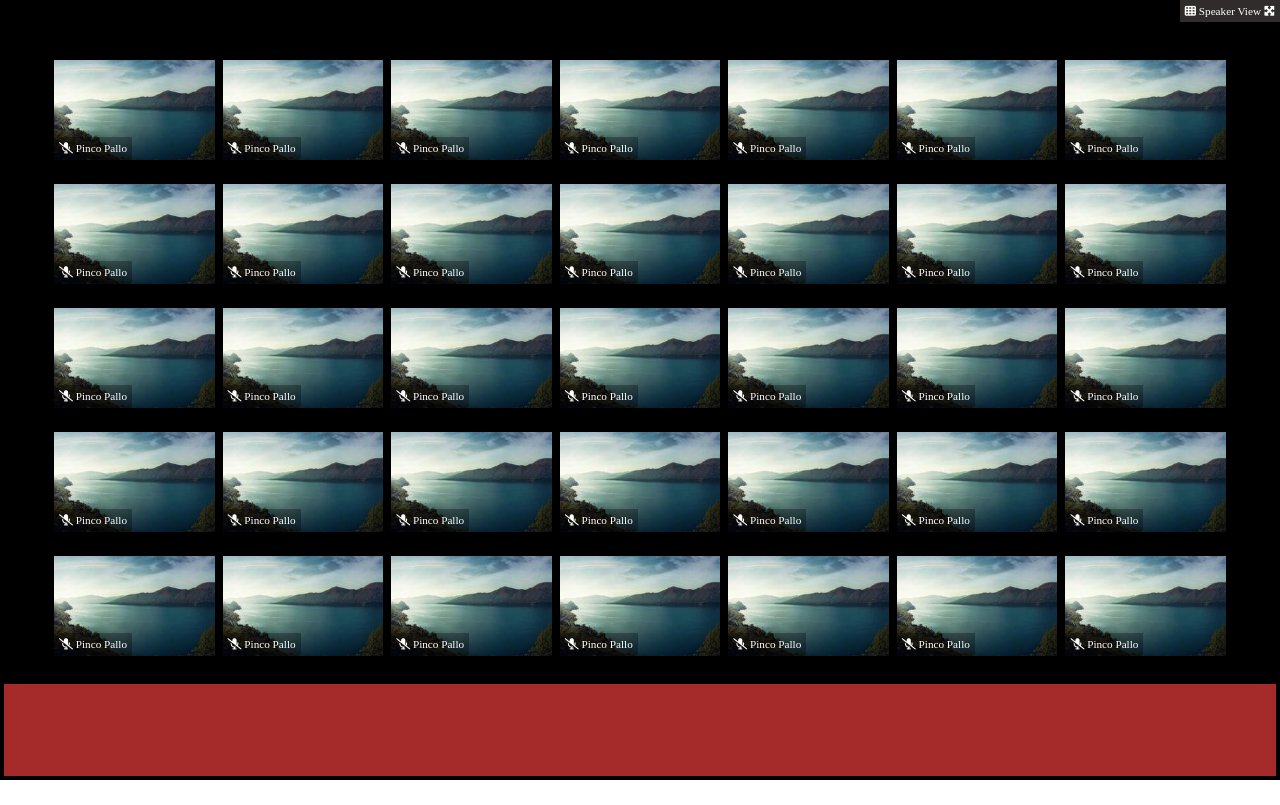
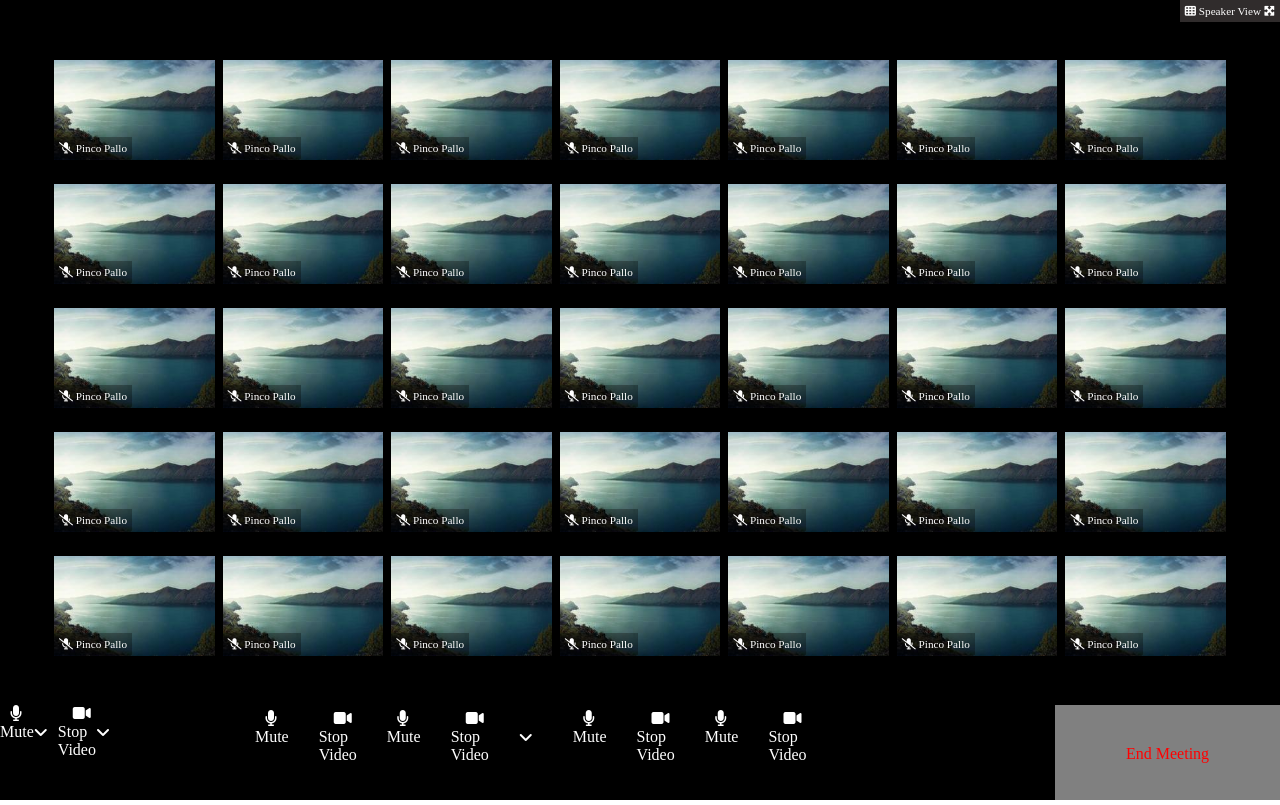
Before and after one commit to Robertarezza/html-css-zoom, a plain HTML site: page index.html in a window 1280 px wide. Drawn offline with Linux system fonts and the light colour scheme.

Commit message:
add:footer

```diff
--- a/css/style.css
+++ b/css/style.css
@@ -16,6 +16,7 @@ img{
     display: flex;
     flex-direction: column;
 
+
 }
 .barra-info{
     position: absolute;
@@ -29,11 +30,12 @@ img{
 }
 .cont-main{
     width: 100%;
-    height:calc(100% - 120px);
+    height:calc(100% - 100px);
     background-color: black;
     padding: 40px;
+    position: relative;
+    /* margin-bottom: 200px;  */
     overflow: auto;
-    position: relative;
 }
 
 .cont-img{
@@ -44,16 +46,17 @@ img{
     padding: 10px;
     flex-wrap: wrap;
     align-content: stretch;
-
+    /* max-height: 1100px; */
 
 }
 .cont-img>div{
     width: calc(100%/7);
-    height: 100%;
+    /* height: 100%; */
     /* border: 1px solid black; */
     background-size: cover;
     padding: 10px 4px;
     position: relative;
+    display: inline-block;
 
 }
 
@@ -69,7 +72,74 @@ img{
 .cont-footer{
     width: 100%;
     height:100px;
-    background-color: brown;
-    border: 4px solid black;
+    background-color:black;
+    /* border: 4px solid black; */
+    display: flex;
+    color: white;
+    padding-top: 5px;
 
 }
+.cont-liste{
+    /* width: 100%; */
+    /* border: 2px solid black; */
+    display: flex;
+}
+
+.lista-sx{
+    width: 25%;
+    height: 100px;
+    /* background-color: antiquewhite; */
+    display: flex;
+    /* justify-content: space-around; */
+}
+
+.lista-centro{
+    width: 50%;
+    height: 100px;
+    /* background-color: blue; */
+}
+
+.fine{
+    width: 25%;
+    /* height: 100px; */
+    background-color: gray;
+    color: red;
+    text-align: center;
+    padding-top: 40px;
+}
+
+/* liste */
+ul{
+    display: flex;
+    justify-content: center;
+    list-style-type: none;
+    flex-direction: column;
+}
+
+.fa-microphone{
+    margin-left: 10px;
+}
+.fa-angle-down{
+    padding-top: 20px;
+    padding-right: 10px;
+}
+.fa-video{
+    padding-left: 15px;
+}
+.lista-centro{
+    width: 25%;
+    height: 100px;
+    /* background-color: antiquewhite; */
+    display: flex;
+    /* justify-content: space-around; */
+}
+.centro{
+    /* justify-content: center; */
+    width: 100%;
+    padding-left: 120px;
+}
+
+.lista-centro>div{
+  margin: 5px;
+  padding: 0 10px;
+}
--- a/index.html
+++ b/index.html
@@ -6,7 +6,9 @@
     <meta name="viewport" content="width=device-width, initial-scale=1.0">
     <title>Document</title>
     <link rel="stylesheet" href="./css/style.css">
-    <link rel="stylesheet" href="https://cdnjs.cloudflare.com/ajax/libs/font-awesome/6.5.1/css/all.min.css" integrity="sha512-DTOQO9RWCH3ppGqcWaEA1BIZOC6xxalwEsw9c2QQeAIftl+Vegovlnee1c9QX4TctnWMn13TZye+giMm8e2LwA==" crossorigin="anonymous" referrerpolicy="no-referrer" />
+    <link rel="stylesheet" href="https://cdnjs.cloudflare.com/ajax/libs/font-awesome/6.5.1/css/all.min.css"
+        integrity="sha512-DTOQO9RWCH3ppGqcWaEA1BIZOC6xxalwEsw9c2QQeAIftl+Vegovlnee1c9QX4TctnWMn13TZye+giMm8e2LwA=="
+        crossorigin="anonymous" referrerpolicy="no-referrer" />
 </head>
 
 <body>
@@ -163,10 +165,94 @@
         <!--/ main -->
         <!-- footer -->
 
-        <div class="cont-footer"></div>
+        <div class="cont-footer">
+            <div class="cont-liste">
+                <div class="lista-sx">
+                    <div>
+                        <ul>
+                            <li><i class="fa-solid fa-microphone"></i></li>
+                            <li>Mute</li>
+                        </ul>
+                    </div>
+                    <span><i class="fa-solid fa-angle-down"></i></span>
+                    <div>
+                        <ul>
+                            <li><i class="fa-solid fa-video"></i></li>
+                            <li>Stop Video</li>
+                        </ul>
+                    </div>
+                    <div>
+                        <span><i class="fa-solid fa-angle-down"></i></span>
+                    </div>
+                </div>
+            </div>
+            <div class="cont-liste centro">
+                <div class="lista-centro">
+
+                    <div>
+                        <ul>
+                            <li><i class="fa-solid fa-microphone"></i></li>
+                            <li>Mute</li>
+                        </ul>
+                    </div>
+                    <div>
+                        <ul>
+                            <li><i class="fa-solid fa-video"></i></li>
+                            <li>Stop Video</li>
+                        </ul>
+                    </div>
+
+                    <div>
+                        <ul>
+                            <li><i class="fa-solid fa-microphone"></i></li>
+                            <li>Mute</li>
+                        </ul>
+                    </div>
+                    <div>
+                        <ul>
+                            <li><i class="fa-solid fa-video"></i></li>
+                            <li>Stop Video</li>
+                        </ul>
+                    </div>
+                    <div>
+                        <span><i class="fa-solid fa-angle-down"></i></span>
+                    </div>
+                    <div>
+                        <ul>
+                            <li><i class="fa-solid fa-microphone"></i></li>
+                            <li>Mute</li>
+                        </ul>
+                    </div>
+                    <div>
+                        <ul>
+                            <li><i class="fa-solid fa-video"></i></li>
+                            <li>Stop Video</li>
+                        </ul>
+                    </div>
+
+                    <div>
+                        <ul>
+                            <li><i class="fa-solid fa-microphone"></i></li>
+                            <li>Mute</li>
+                        </ul>
+                    </div>
+                    <div>
+                        <ul>
+                            <li><i class="fa-solid fa-video"></i></li>
+                            <li>Stop Video</li>
+                        </ul>
+                    </div>
+                </div>
+
+            </div>
+            <div class="fine">
+                End Meeting
+            </div>
+        </div>
+    </div>
 
 
-        <!-- /footer -->
+    <!-- /footer -->
     </div>
 
 </body>
```
